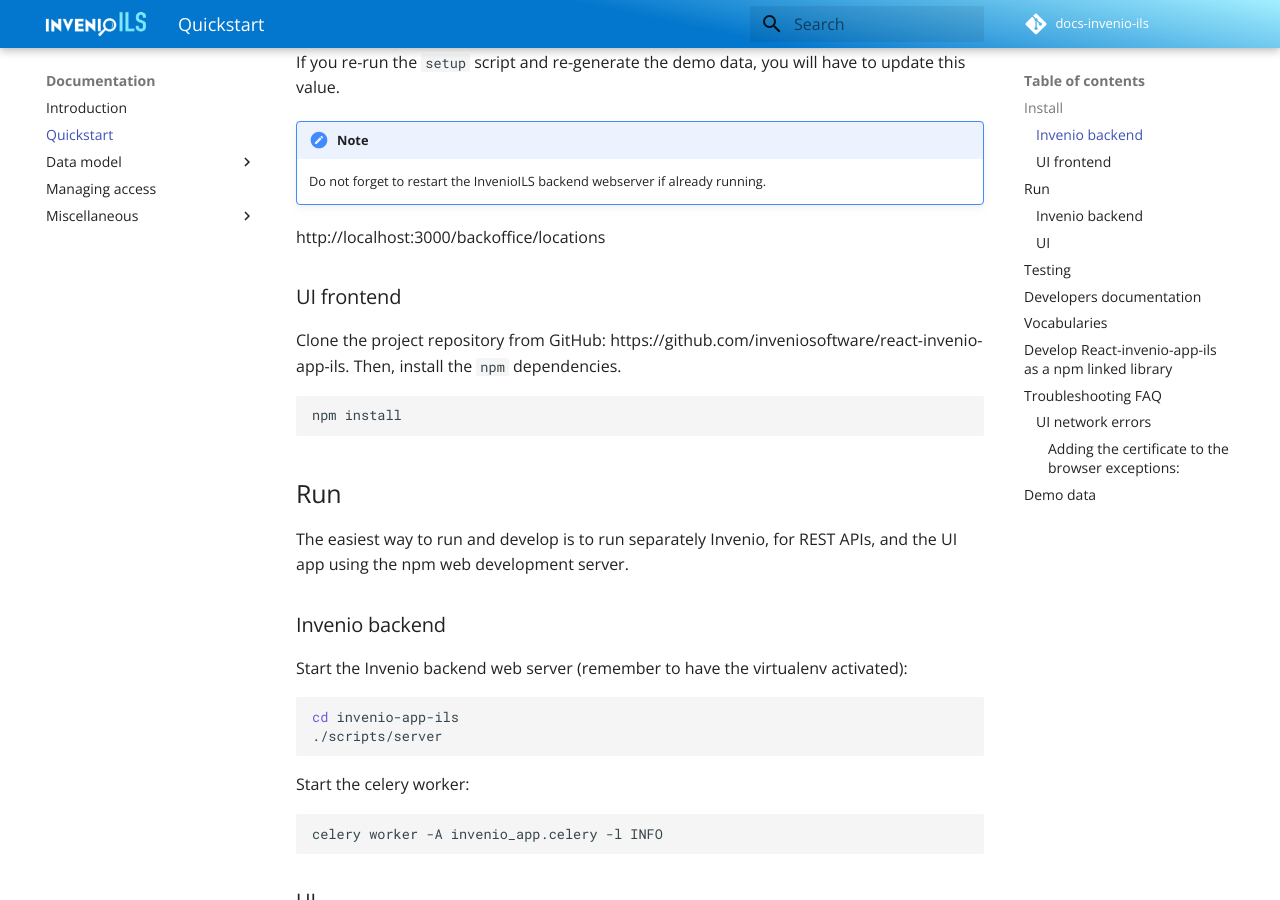
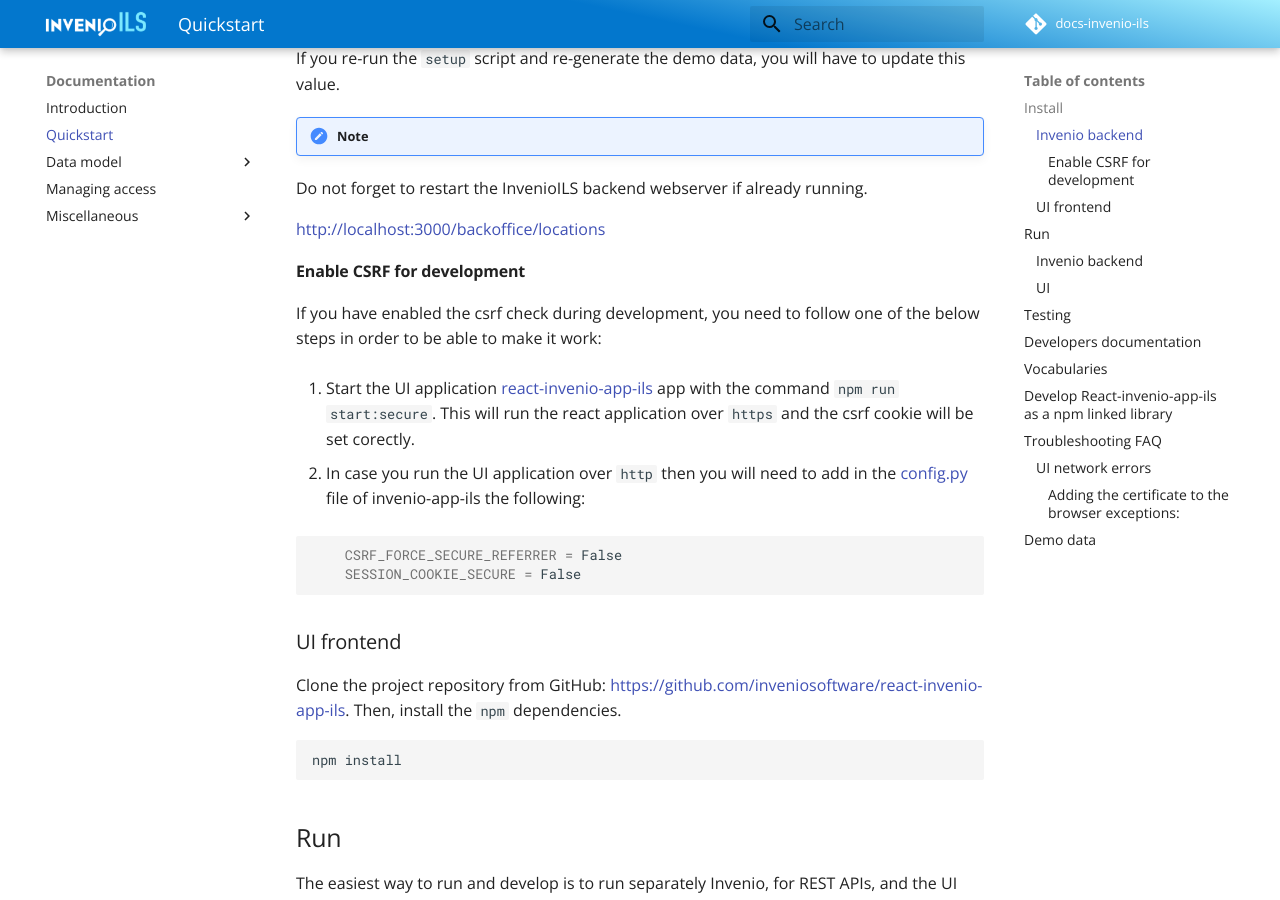
Before and after one commit to inveniosoftware/docs-invenio-ils, an MkDocs documentation site: the page built from docs/quickstart.md, in a window 1280 px wide and 900 px high, scrolled down 1722 px. Built offline with MkDocs 1.6.1 and Material for MkDocs 9.7.7, drawn with Linux system fonts in a browser that asks for light colours; comment, search, counter and statistics services are not loaded; some of the changed text lies outside the part shown.

Commit message:
csrf: configuration for development

````diff
--- a/docs/quickstart.md
+++ b/docs/quickstart.md
@@ -9,7 +9,7 @@ At the moment, InvenioILS is still under development. The following quickstart g
 
 ### Invenio backend
 
-Clone the project repository from GitHub: https://github.com/inveniosoftware/invenio-app-ils.
+Clone the project repository from GitHub: <https://github.com/inveniosoftware/invenio-app-ils>.
 
 First, create a [virtualenv](https://virtualenv.pypa.io/en/stable/installation/) using [virtualenvwrapper](https://virtualenvwrapper.readthedocs.io/en/latest/install.html)
 in order to sandbox our Python environment for development:
@@ -25,7 +25,7 @@ docker-compose up -d
 ```
 
 !!! warning
-    Make sure you have [enough virtual memory](https://www.elastic.co/guide/en/elasticsearch/reference/current/docker.html#docker-cli-run-prod-mode) for Elasticsearch in Docker.
+Make sure you have [enough virtual memory](https://www.elastic.co/guide/en/elasticsearch/reference/current/docker.html#docker-cli-run-prod-mode) for Elasticsearch in Docker.
 
 Bootstrap the instance (this will install all Python dependencies and build all static assets):
 
@@ -42,14 +42,14 @@ Next, create database tables, search indexes, message queues and demo data:
 The previous step created a set of demo data that allows to try the product.
 You can find the list of demo users in the homepage of InvenioILS when you run it. Otherwise, here the list:
 
-| user | email | psw | notes |
-| - | - | - | - |
-| admin | admin@test.ch | 123456 | super admin user, can access also to /admin |
+| user      | email             | psw    | notes                                                  |
+| --------- | ----------------- | ------ | ------------------------------------------------------ |
+| admin     | admin@test.ch     | 123456 | super admin user, can access also to /admin            |
 | librarian | librarian@test.ch | 123456 | user with "librarian" rights, can access to backoffice |
-| patron1 | patron1@test.ch | 123456 | a patron user, cannot access to backoffice |
-| patron2 | patron2@test.ch | 123456 | a patron user, cannot access to backoffice |
-| patron3 | patron3@test.ch | 123456 | a patron user, cannot access to backoffice |
-| patron4 | patron4@test.ch | 123456 | a patron user, cannot access to backoffice |
+| patron1   | patron1@test.ch   | 123456 | a patron user, cannot access to backoffice             |
+| patron2   | patron2@test.ch   | 123456 | a patron user, cannot access to backoffice             |
+| patron3   | patron3@test.ch   | 123456 | a patron user, cannot access to backoffice             |
+| patron4   | patron4@test.ch   | 123456 | a patron user, cannot access to backoffice             |
 
 Since the InvenioILS web server is running on a different HTTP port (`:5000`) of the UI web server (`:3000`), we will have to tune Invenio configuration
 to allow HTTP requests from different domain (CORS). To do that, we override the default configuration via the `invenio.cfg` file:
@@ -64,14 +64,26 @@ CORS_SUPPORTS_CREDENTIALS = True
 If you re-run the `setup` script and re-generate the demo data, you will have to update this value.
 
 !!! note
-    Do not forget to restart the InvenioILS backend webserver if already running.
+Do not forget to restart the InvenioILS backend webserver if already running.
 
+<http://localhost:3000/backoffice/locations>
 
-http://localhost:3000/backoffice/locations
+#### Enable CSRF for development
+
+If you have enabled the csrf check during development, you need to follow one of the below steps in order to be able to make it work:
+
+1. Start the UI application [react-invenio-app-ils](https://github.com/inveniosoftware/react-invenio-app-ils) app with the command `npm run start:secure`. This will run the react application over `https` and the csrf cookie will be set corectly.
+
+2. In case you run the UI application over `http` then you will need to add in the [config.py](https://github.com/inveniosoftware/invenio-app-ils/blob/master/invenio_app_ils/config.py) file of invenio-app-ils the following:
+
+```bash
+    CSRF_FORCE_SECURE_REFERRER = False
+    SESSION_COOKIE_SECURE = False
+```
 
 ### UI frontend
 
-Clone the project repository from GitHub: https://github.com/inveniosoftware/react-invenio-app-ils.
+Clone the project repository from GitHub: <https://github.com/inveniosoftware/react-invenio-app-ils>.
 Then, install the `npm` dependencies.
 
 ```bash
@@ -115,6 +127,7 @@ Run the backend tests, run:
 ```
 
 For the frontend tests:
+
 ```bash
 cd ui
 npm test
@@ -131,7 +144,7 @@ python setup.py build_sphinx
 ## Vocabularies
 
 Vocabularies are indexed using Elasticsearch and can be indexed from a JSON
-source file. To manage vocabularies use the ``ils vocabulary`` CLI.
+source file. To manage vocabularies use the `ils vocabulary` CLI.
 
 Some pre-defined vocabulary generators are available. To generate a JSON file
 with a list of languages or countries use:
@@ -141,17 +154,17 @@ ils vocabulary generate languages -o languages.json
 ils vocabulary generate countries -o countries.json
 ```
 
-To add vocabularies from a JSON file use the ``index`` command:
+To add vocabularies from a JSON file use the `index` command:
 
 ```bash
 ils vocabulary index json [file1.json, file2.json, ...]
 ```
 
 To add custom vocabularies or modify the text or data of an existing vocabulary
-use the same ``index`` command as above.
+use the same `index` command as above.
 
-If you change the ``key`` attribute of a vocabulary or if you remove a vocabulary
-you also need to remove it from Elasticsearch. Use the ``delete`` command to
+If you change the `key` attribute of a vocabulary or if you remove a vocabulary
+you also need to remove it from Elasticsearch. Use the `delete` command to
 remove a vocabulary:
 
 ```bash
@@ -159,13 +172,14 @@ ils vocabulary delete country  # remove all countries
 ils vocabulary delete country --key CH  # remove only Switzerland
 ```
 
-Example vocabularies are available in ``invenio_app_ils/vocabularies/data``.
+Example vocabularies are available in `invenio_app_ils/vocabularies/data`.
 
-Vocabulary-specific configuration is available in ``config.py`` and ``invenioConfig.js``.
+Vocabulary-specific configuration is available in `config.py` and `invenioConfig.js`.
 
 ## Develop React-invenio-app-ils as a npm linked library
 
 1. Setup react-invenio-app-ils ready for development
+
 ```bash
 cd <react-invenio-app-ils dir>
 npm install
@@ -173,7 +187,8 @@ npm run build
 ```
 
 2. Link the distribution (the scripts are already provided in package.json)
-and refresh on changes - it will build your dist folder
+   and refresh on changes - it will build your dist folder
+
 ```bash
 cd <react-invenio-app-ils dir>
 npm link
@@ -181,19 +196,20 @@ npm run watch
 ```
 
 3. Go to your app, where you specified react-invenio-app-ils as your dependency and link the locally developed react-invenio-app-il
+
 ```bash
 cd <my-react-app>
 npm install
 npm link @inveniosoftware/react-invenio-app-ils
 ```
 
-
 ## Troubleshooting FAQ
 
 ### UI network errors
 
 If you are seeing in your application UI errors:
-```
+
+```bash
 Something went wrong
 Network Error
 ```
@@ -208,11 +224,11 @@ Verify if:
 4. your browser has the exception for the https temporary certificate of the local instance.
 
 #### Adding the certificate to the browser exceptions:
+
 1. In your browser go to:
-```localhost:5000/```
+   `localhost:5000/`
 2. You will see a warning about the certificate. You need to proceed to the website and agree for adding the certificate to the exceptions
 3. Reload your UI.
-
 
 ## Demo data
 
--- a/mkdocs.yml
+++ b/mkdocs.yml
@@ -29,7 +29,7 @@ nav:
     - Records relations: record_relations.md
   - Managing access: access_and_restrictions.md
   - Miscellaneous:
-      - Static paes: static_pages.md
+      - Static pages: static_pages.md
 
 # Customization
 extra:
````
